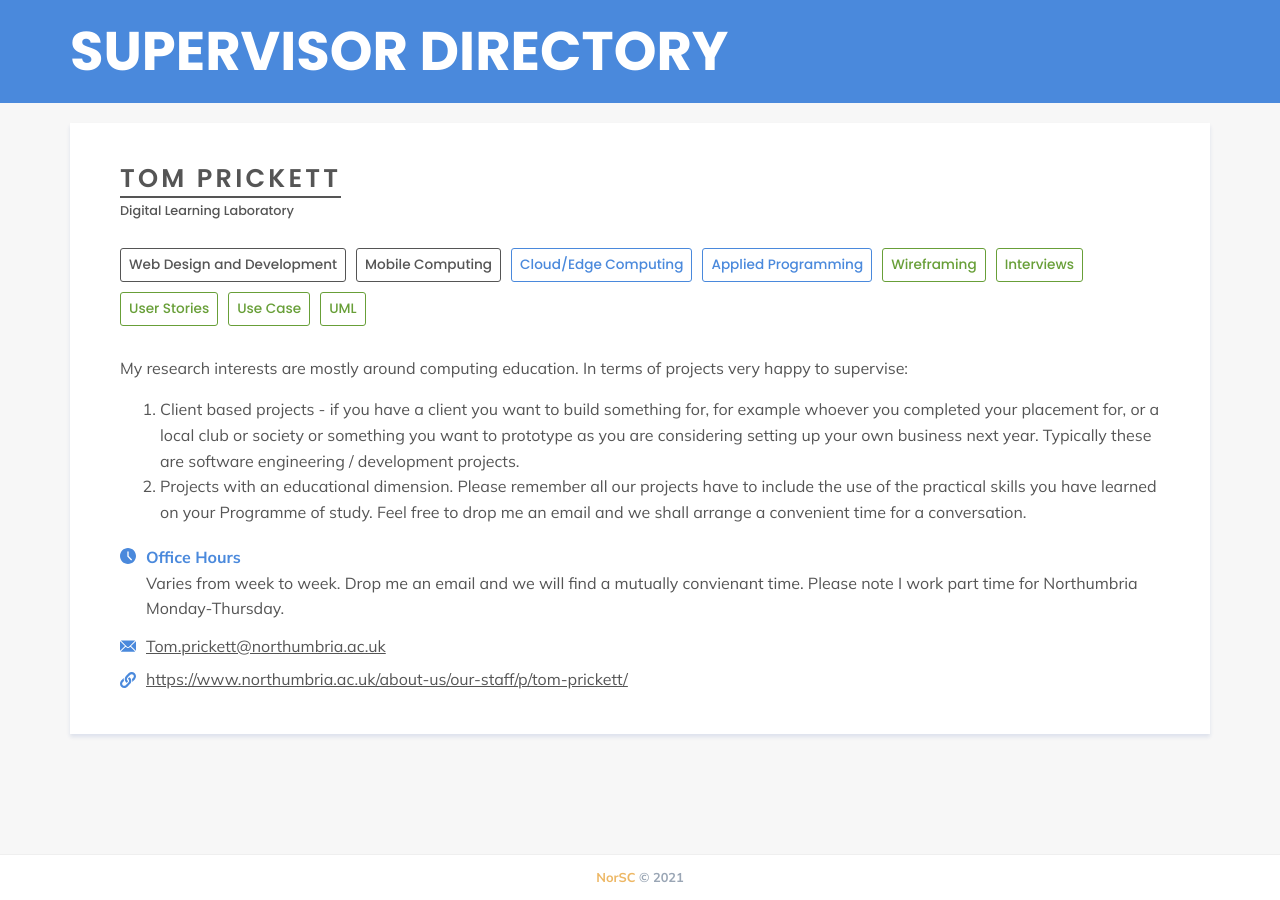
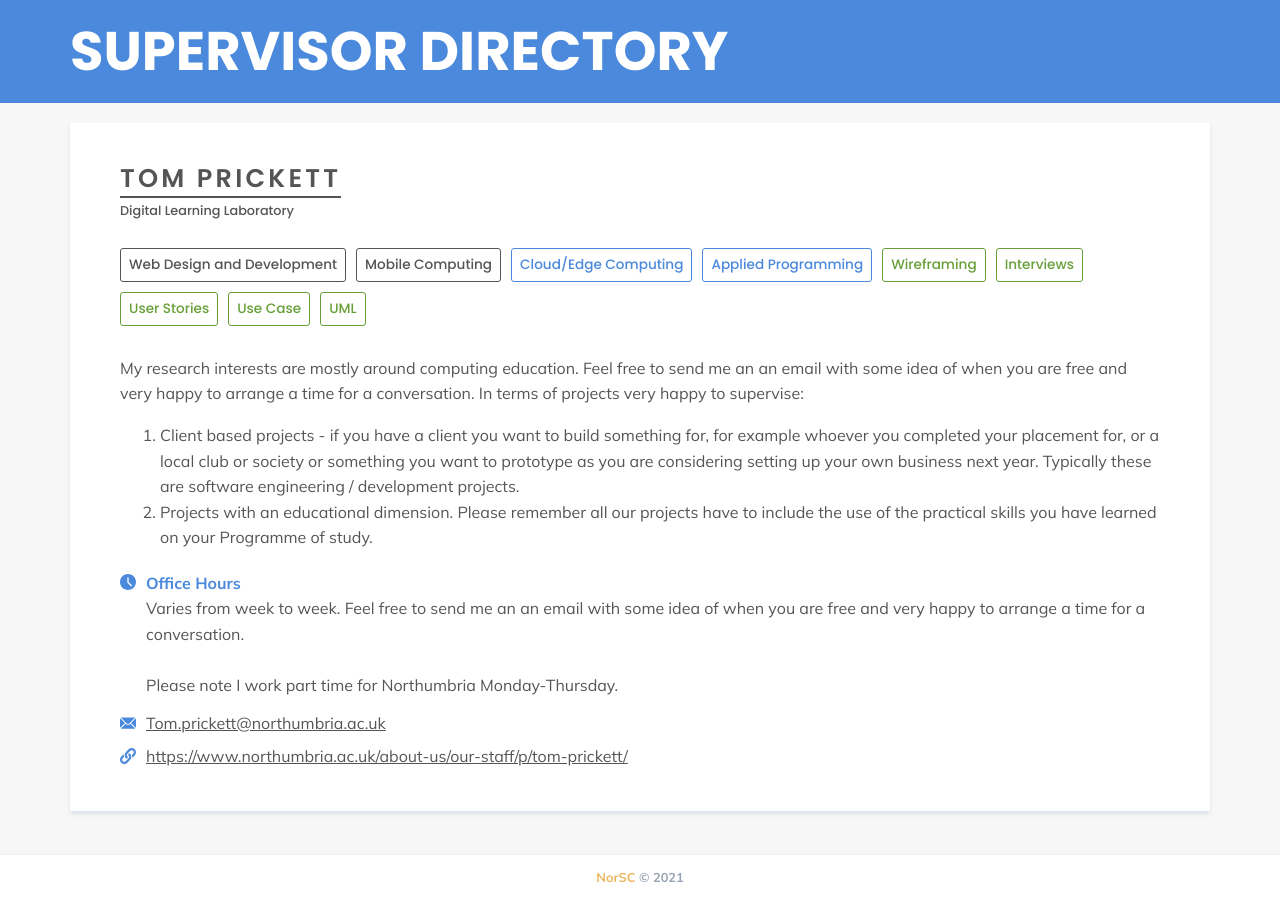
Before and after one commit to NorSC/supervisor-search, a Jekyll site: the page built from _supervisors/tom-prickett.md, in a window 1280 px wide. Built offline with Jekyll 4.4.1, drawn with Linux system fonts in a browser that asks for light colours; a script that is not in the unit is left out.

Commit message:
Update Supervisors “tom-prickett”

```diff
--- a/_supervisors/tom-prickett.md
+++ b/_supervisors/tom-prickett.md
@@ -4,9 +4,12 @@ title: Tom Prickett
 available: true
 email: Tom.prickett@northumbria.ac.uk
 website: https://www.northumbria.ac.uk/about-us/our-staff/p/tom-prickett/
-office_hours: Varies from week to week. Drop me an email and we will find a
-  mutually convienant time. Please note I work part time for Northumbria
-  Monday-Thursday.
+office_hours: >-
+  Varies from week to week. Feel free to send me an an email with some idea of
+  when you are free and very happy to arrange a time for a conversation.
+
+
+  Please note I work part time for Northumbria Monday-Thursday.
 research_group: Digital Learning Laboratory
 research_themes:
   - Web Design and Development
@@ -21,12 +24,12 @@ technologies_languages:
   - Use Case
   - UML
 additional_details: >-
-  My research interests are mostly around computing education. In terms of
-  projects very happy to supervise:
+  My research interests are mostly around computing education. Feel free to send
+  me an an email with some idea of when you are free and very happy to arrange a
+  time for a conversation. In terms of projects very happy to supervise:
 
 
   1. Client based projects - if you have a client you want to build something for, for example whoever you completed your placement for, or a local club or society or something you want to prototype as you are considering setting up your own business next year. Typically these are software engineering / development projects.
 
   2. Projects with an educational dimension. Please remember all our projects have to include the use of the practical skills you have learned on your Programme of study.
-     Feel free to drop me an email and we shall arrange a convenient time for a conversation.
 ---
```
